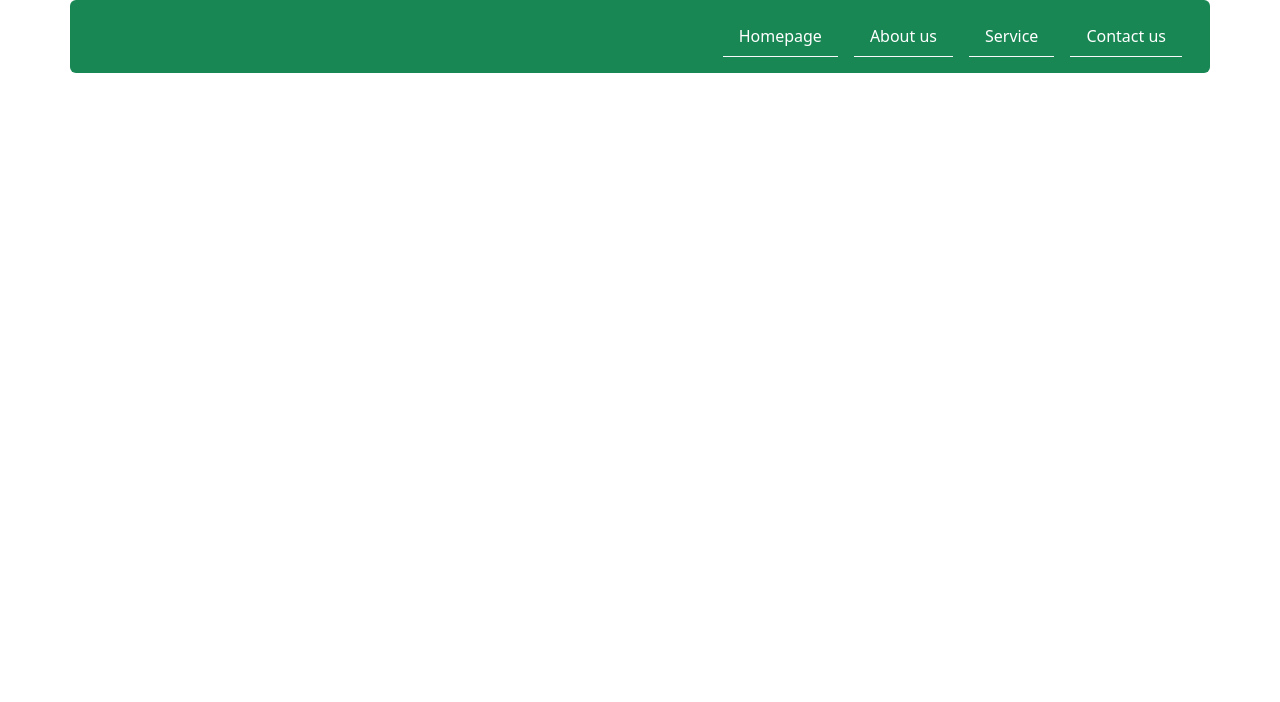
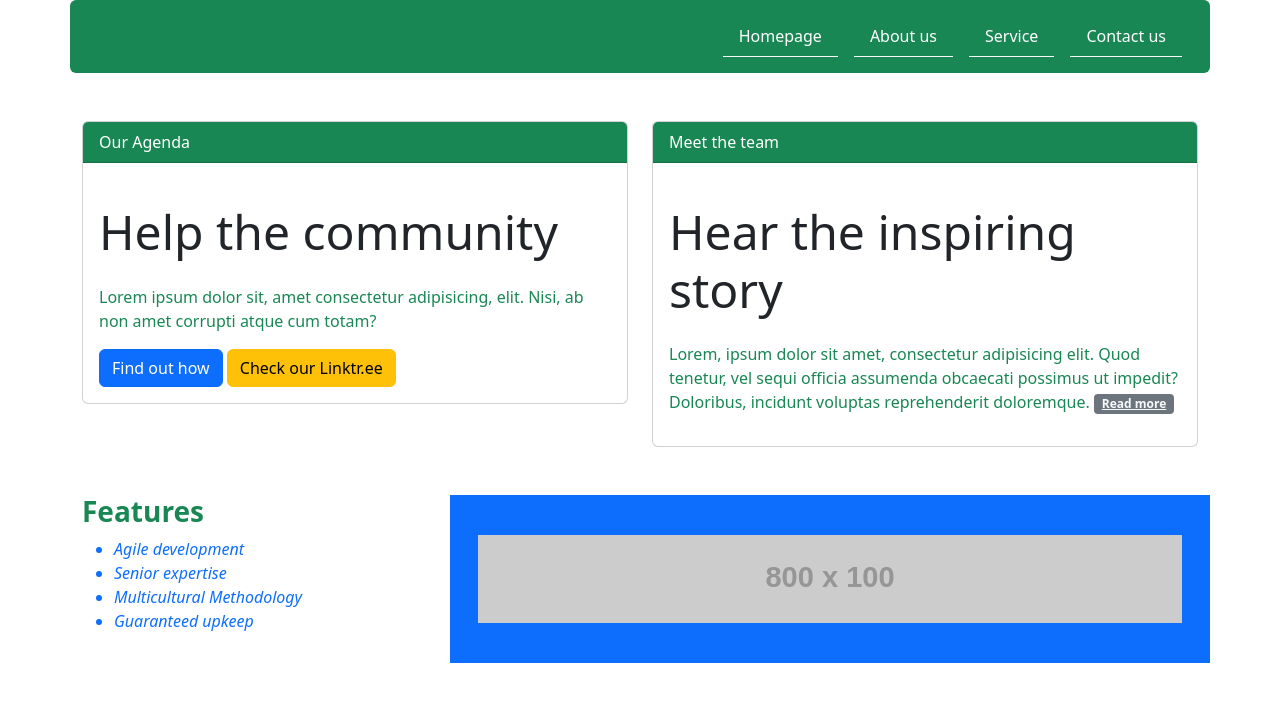
Before and after one commit to borisbankov/AWD, a plain HTML site: page bootstrap5.html in a window 1280 px wide. Drawn offline with nearby package versions, Linux system fonts and the light colour scheme; placeholder pictures from the web are drawn by us.

Commit message:
Update bootstrap5.html

```diff
--- a/bootstrap5.html
+++ b/bootstrap5.html
@@ -26,6 +26,51 @@
 				</ul>
 			</div>
 		</div>
+		<div class="row mt-5">
+			<div class="col-6">
+				<div class="card">
+					<div class="card-header bg-success text-white">
+						Our Agenda
+					</div>
+					<div class="card-body">
+						<div class="display-5 my-4 ">Help the community</div>
+						<p class="text-success">Lorem ipsum dolor sit, amet consectetur adipisicing, elit. Nisi, ab non amet corrupti atque cum totam? </p>
+						<a href="" class="btn btn-primary">Find out how</a>
+						<a href="" class="btn btn-warning">Check our Linktr.ee</a>
+					</div>
+				</div>
+			</div>
+			<div class="col-6">
+				<div class="card">
+					<div class="card-header bg-success text-white">
+						Meet the team
+					</div>
+					<div class="card-body">
+						<div class="display-5 my-4 ">Hear the inspiring story</div>
+						<p class="text-success">Lorem, ipsum dolor sit amet, consectetur adipisicing elit. Quod tenetur, vel sequi officia assumenda obcaecati possimus ut impedit? Doloribus, incidunt voluptas reprehenderit doloremque.
+					<a class="badge bg-secondary text-decoration-underline rounded-1 link-light" href="#">Read more</a></p>
+					</div>
+				</div>
+			</div>
+		</div>
+		<div class="row mt-5">
+			<div class="col-4">
+				<h3 class="text-success fw-bold">Features</h3>
+				<ul class="text-primary">
+					<li class="fst-italic">Agile development</li>
+					<li class="fst-italic">Senior expertise</li>
+					<li class="fst-italic">Multicultural Methodology</li>
+					<li class="fst-italic">Guaranteed upkeep</li>
+				</ul>
+			</div>
+			<div class="col-8 bg-primary d-flex justify-content-center py-4">
+				<div class="card border-0 align-self-center">
+					<div class="card-body bg-primary text-center">
+						<img src="https://placehold.co/800x100" alt="" class="img-fluid">
+					</div>
+				</div>
+			</div>
+		</div>
 	</div>
 </body>
 </html>
```
